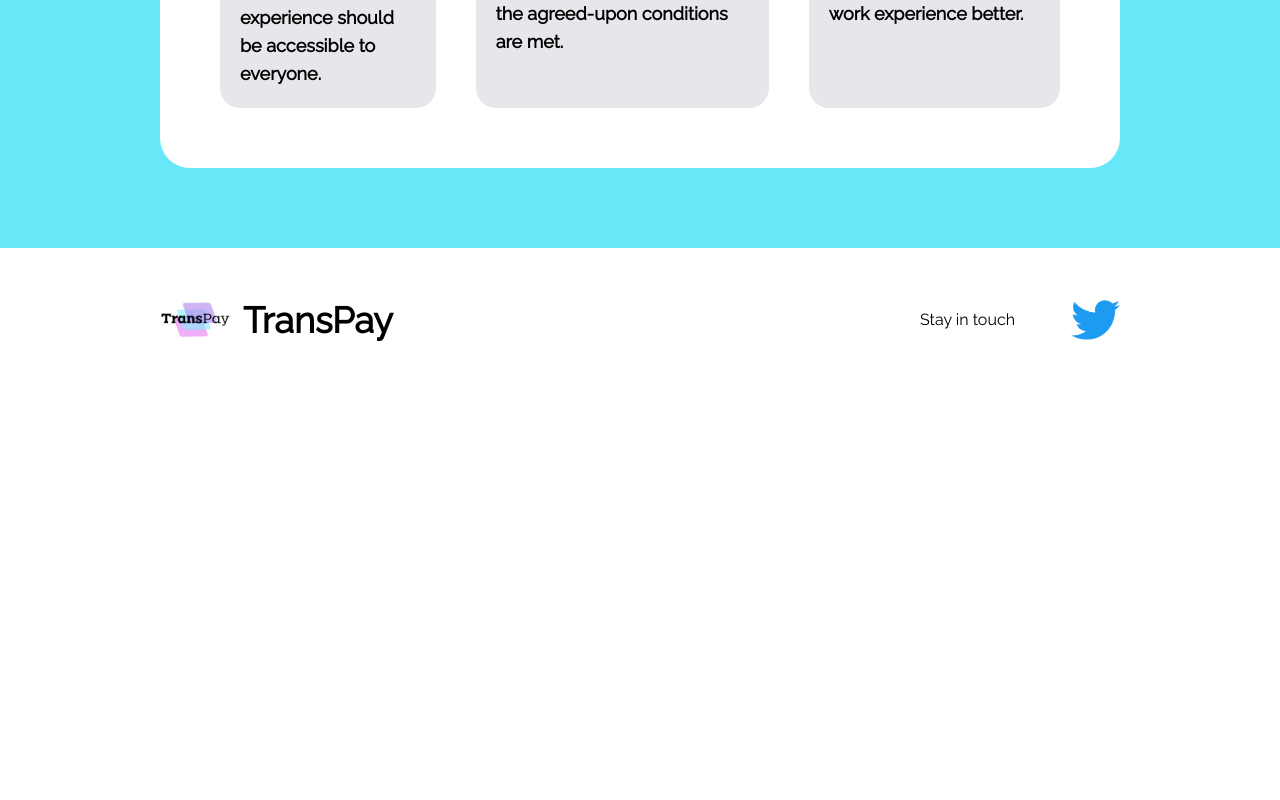
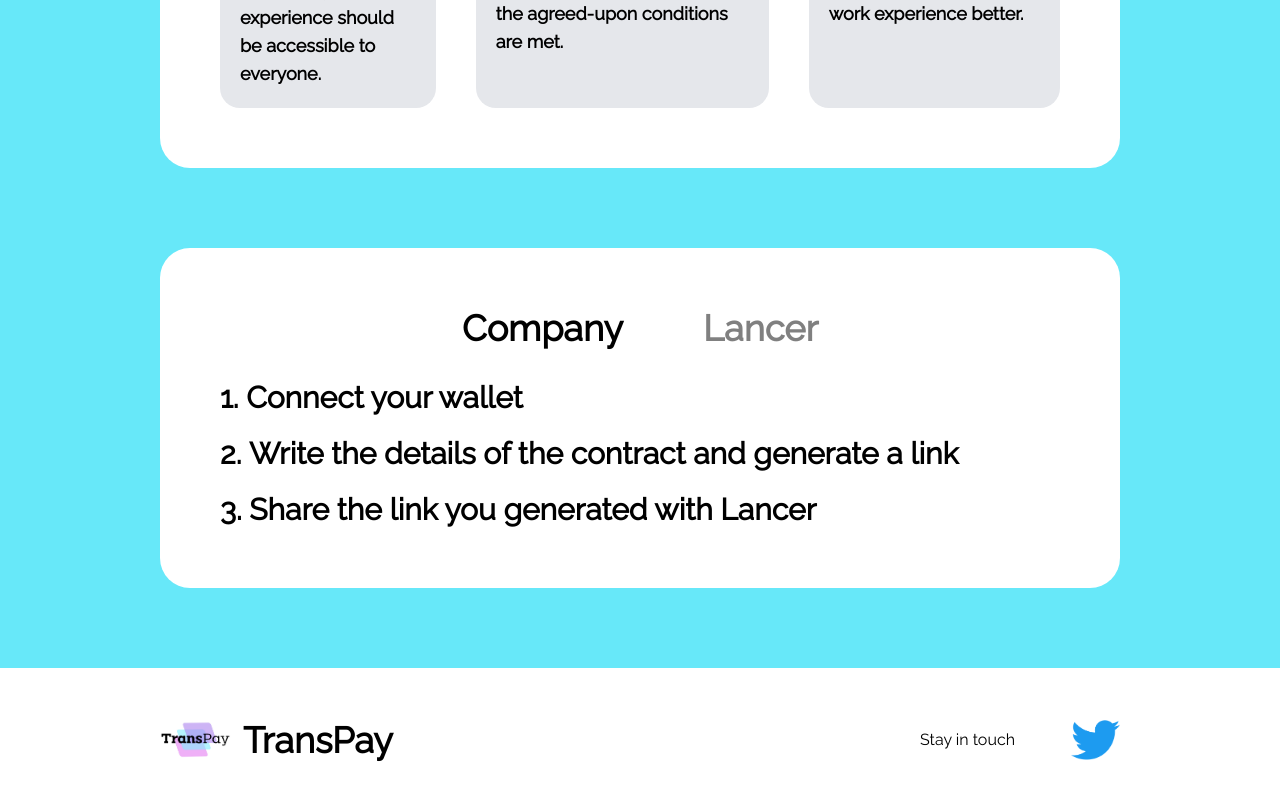
Before and after one commit to Succery-dev/escrow, a Next.js app: page / in a window 1280 px wide. Shown: the part 1936-2736 px from the top of the page. Before the commit the page ends 2328 px from the top, so only its background shows below. Built offline with nearby package versions, Linux system fonts and the light colour scheme.

Commit message:
Add Flow Component

```diff
--- /dev/null
+++ b/components/Flow.tsx
@@ -0,0 +1,31 @@
+import React, { useState } from 'react'
+
+const Flow = () => {
+	const [tab, setTab] = useState('company')
+
+	return (
+		<div className='mx-40 my-20 p-[60px] bg-white rounded-[30px]'>
+			<div className='flex justify-center space-x-20 mb-8'>
+				<button onClick={() => setTab('company')} style={{color: tab === 'company' ? 'black' : 'grey'}} className='font-bold text-4xl'>Company</button>
+				<button onClick={() => setTab('lancer')} style={{color: tab === 'lancer' ? 'black' : 'grey'}} className='font-bold text-4xl'>Lancer</button>
+			</div>
+			<ul className='list-inside list-decimal text-3xl font-bold space-y-5'>
+				{
+					tab === 'company'
+						? <>
+								<li>Connect your wallet</li>
+								<li>Write the details of the contract and generate a link</li>
+								<li>Share the link you generated with Lancer</li>
+							</>
+						: <>
+								<li>Open the link you got from the opposite party</li>
+								<li>Connect your wallet</li>
+								<li>Hit the agree button</li>
+							</>
+				}
+			</ul>
+		</div>
+	)
+}
+
+export default Flow
--- a/pages/index.tsx
+++ b/pages/index.tsx
@@ -3,6 +3,7 @@ import Head from 'next/head'
 import Hero from '../components/Hero'
 import Overview from '../components/Overview'
 import Feature from '../components/Feature'
+import Flow from '../components/Flow'
 import Footer from '../components/Footer'
 
 const Home: NextPage = () => {
@@ -16,6 +17,7 @@ const Home: NextPage = () => {
       <Hero heading='Capture Photography' message='I capture moments in nature and keep them alive.'/>
       <Overview />
       <Feature />
+      <Flow />
       <Footer />
     </div>
   )
```
